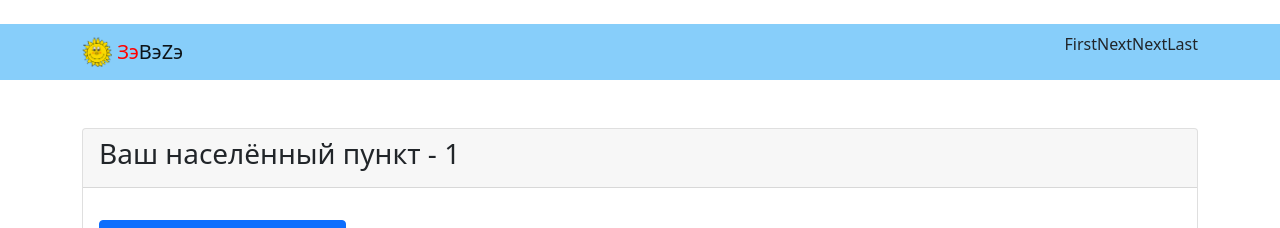
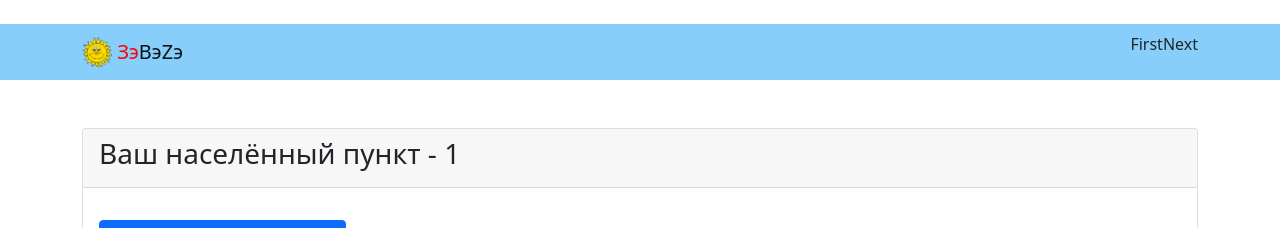
Before and after one commit to Skakovsku/weather, a Django app: page /town/1/ in a window 1280 px wide. Shown: the top 228 px of the page. Run offline with Django 3.2, Linux system fonts and the light colour scheme; data that the repository does not hold is empty; parts of the project's set-up code (start-up, migrations or seed data) failed here and were passed over; some libraries are stand-ins or nearby versions; grey boxes are pictures that could not be loaded.

Commit message:
Edit HEADER

```diff
--- a/weather/templates/includes/header.html
+++ b/weather/templates/includes/header.html
@@ -13,27 +13,6 @@
       <li class="nav-item">
         <p>Next</p>
       </li>
-      {% if user.is_authenticated %}
-      <li class="nav-item">
-        <p>Next</p>
-      </li>
-      <li class="nav-item">
-        <p>Next</p>
-      </li>
-      <li class="nav-item">
-        <p>Next</p>
-      </li>
-      <li>
-        Пользователь: {{ user.username }}
-      <li>
-      {% else %}
-      <li class="nav-item">
-        <p>Next</p>
-      </li>
-      <li class="nav-item">
-        <p>Last</p>
-      </li>
-      {% endif %}
       {% endwith %}
     </ul>
   </div>
```
